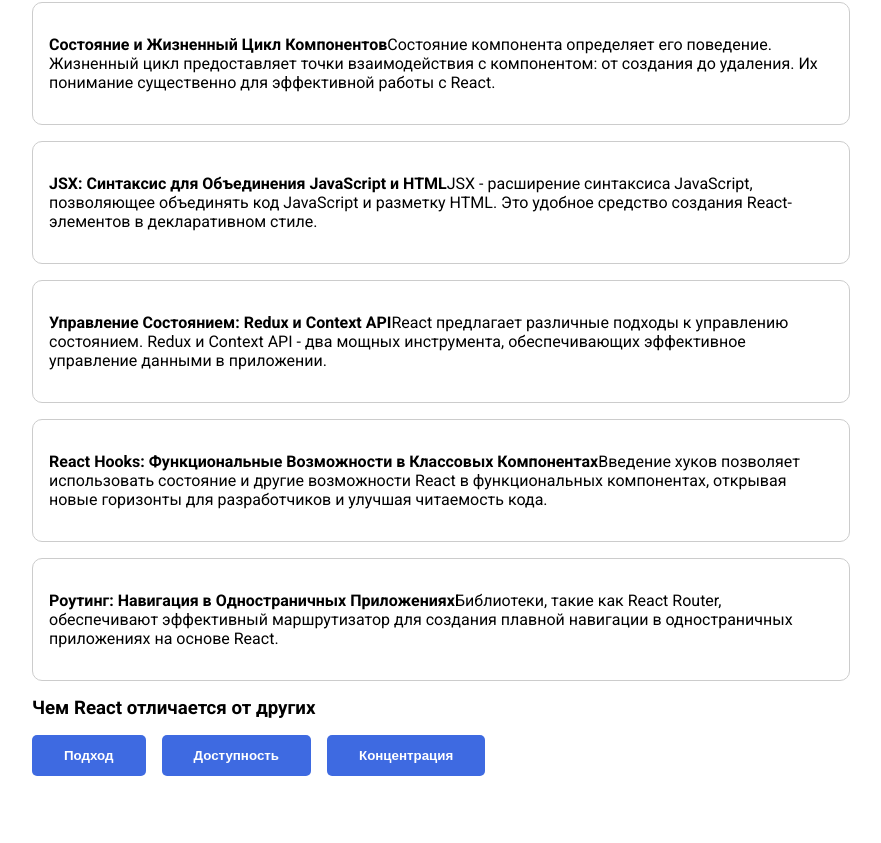
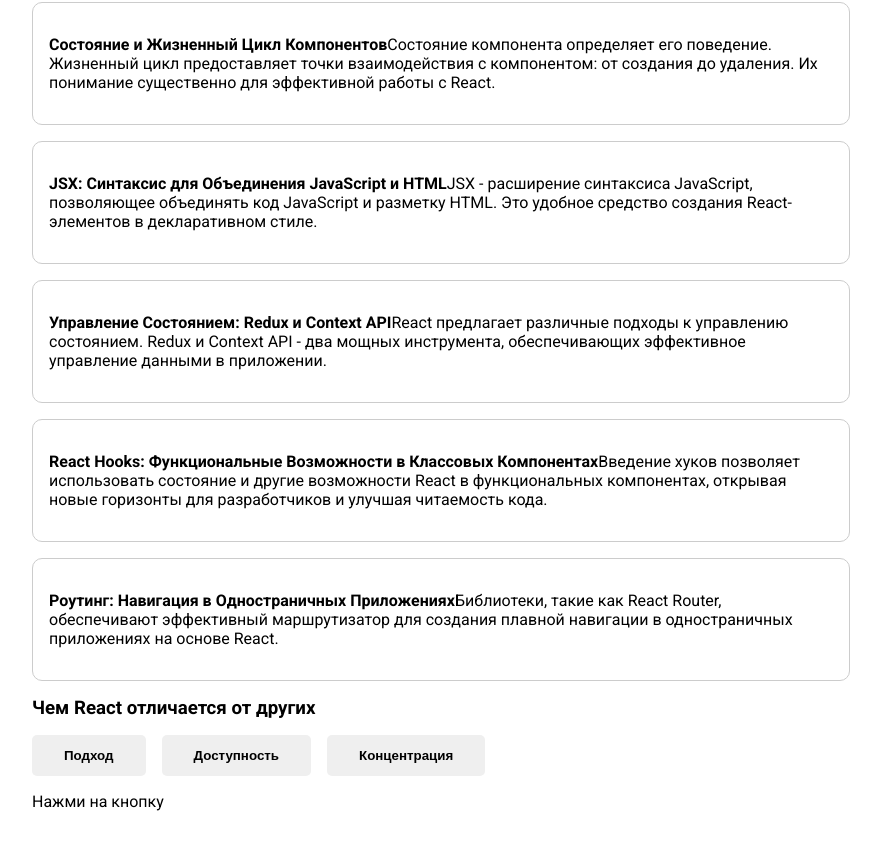
Before and after one commit to UAHIG/VladilenMinin, a React (Create React App) app in the folder react-intro-project/: page / in a window 1280 px wide. Shown: the part 396-1239 px from the top of the page, without its empty margins (199-1080 px from the left). Built offline with nearby package versions, Linux system fonts and the light colour scheme.

Commit message:
feat: basic part finished

```diff
--- a/react-intro-project/src/App.js
+++ b/react-intro-project/src/App.js
@@ -5,10 +5,10 @@
 import { useState } from "react"
 
 export default function App() {
-  const [content, setContent] = useState("Нажми на кнопку")
+  const [contentType, setContentType] = useState(null)
 
   function handleClick(type) {
-    setContent(type)
+    setContentType(type)
   }
 
   return (
@@ -18,26 +18,23 @@
         <section>
           <h3>React.js: Основы и Современные Концепции</h3>
           <ul>
-            <ListItem {...ways[0]} />
-            <ListItem {...ways[1]} />
-            <ListItem {...ways[2]} />
-            <ListItem {...ways[3]} />
-            <ListItem {...ways[4]} />
-            <ListItem {...ways[5]} />
-            <ListItem {...ways[6]} />
+            {ways.map((way) =>  <ListItem key = {way.title} {...way} />)}
           </ul>
         </section>
         <section>
           <h3>Чем React отличается от других</h3>
-          <Button onClickfromAppJS={() => handleClick("way")}>Подход</Button>
-          <Button onClickfromAppJS={() => handleClick("easy")}>
+          <Button isActive={contentType === "way"} onClickfromAppJS={() => handleClick("way")}>Подход</Button>
+          <Button isActive={contentType === "easy"} onClickfromAppJS={() => handleClick("easy")}>
             Доступность
           </Button>
-          <Button onClickfromAppJS={() => handleClick("program")}>
+          <Button isActive={contentType === "program"} onClickfromAppJS={() => handleClick("program")}>
             Концентрация
           </Button>
-
-          <p>{differences[content]}</p>
+          {contentType ? (
+            <p>{differences[contentType]}</p>
+          ) : (
+            <p>Нажми на кнопку</p>
+          )}
         </section>
       </main>
     </div>
--- a/react-intro-project/src/components/Button/Button.jsx
+++ b/react-intro-project/src/components/Button/Button.jsx
@@ -1,9 +1,10 @@
 import "../Button/Button.css"
 
-export default function Button({ children, onClickfromAppJS }) {
-
+export default function Button({ children, onClickfromAppJS, isActive }) {
   return (
-    <button className='button active' onClick={onClickfromAppJS}>
+    <button
+      className={isActive ? "button active" : "button"}
+      onClick={onClickfromAppJS}>
       {children}
     </button>
   )
```
